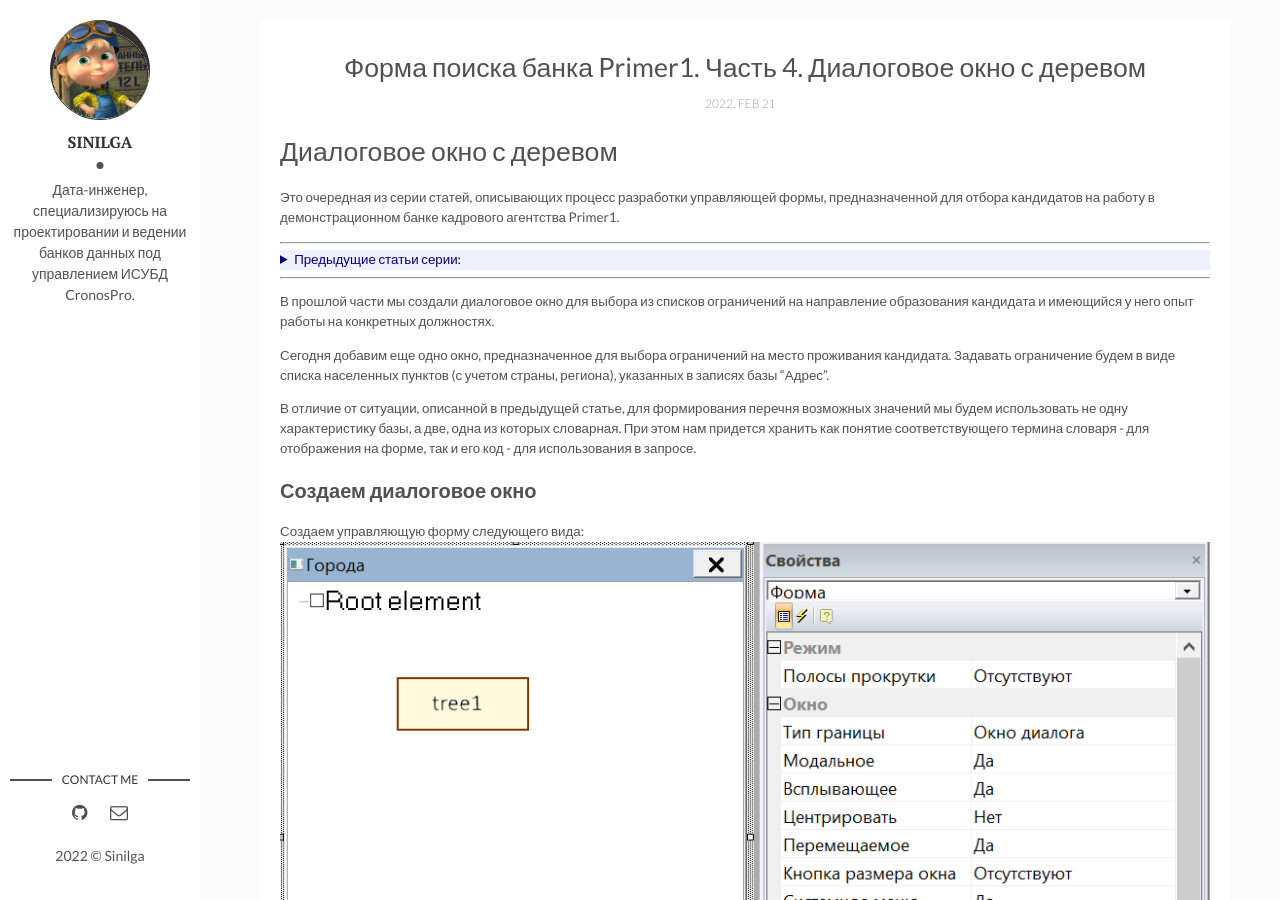
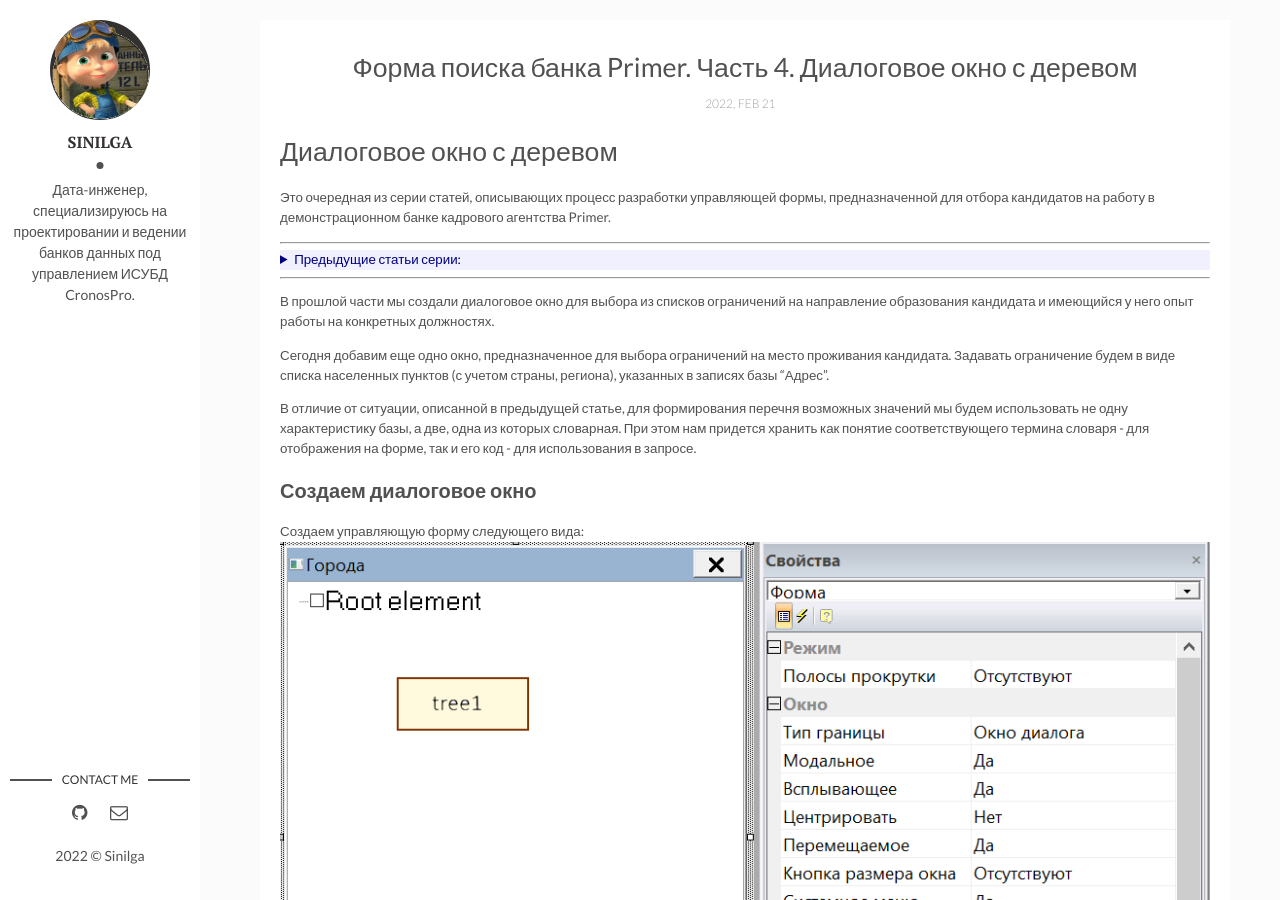
Before and after one commit to sinilga/cronospro, a Jekyll site: the page built from _posts/2022-02-21-findform_4.md, in a window 1280 px wide and 900 px high. Built offline with Jekyll 4.4.1, drawn with Linux system fonts in a browser that asks for light colours.

Commit message:
Update 2022-02-21-findform_4.md

```diff
--- a/_posts/2022-02-21-findform_4.md
+++ b/_posts/2022-02-21-findform_4.md
@@ -1,13 +1,13 @@
 ---
 layout: post
-title:  "Форма поиска банка Primer1. Часть 4. Диалоговое окно с деревом"
+title:  "Форма поиска банка Primer. Часть 4. Диалоговое окно с деревом"
 date:   2022-02-21
 categories: CroLua
 ---
 
 # Диалоговое окно с деревом
 
-Это очередная из серии статей, описывающих процесс разработки управляющей формы, предназначенной для отбора кандидатов на работу в демонстрационном банке кадрового агентства Primer1.
+Это очередная из серии статей, описывающих процесс разработки управляющей формы, предназначенной для отбора кандидатов на работу в демонстрационном банке кадрового агентства Primer.
 
 ---
 
```
